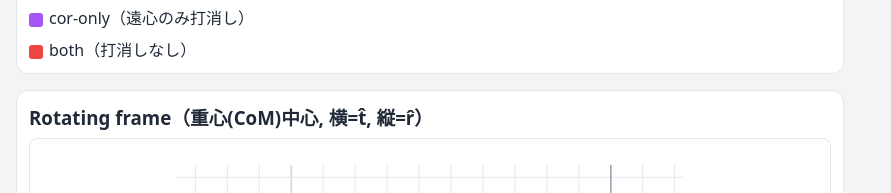
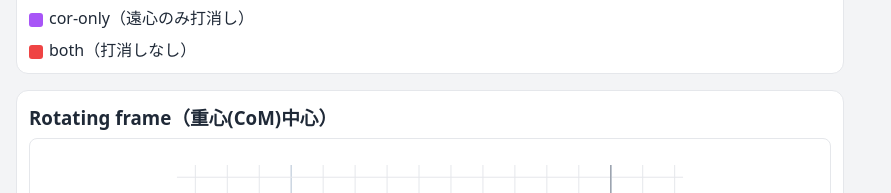
Before and after one commit to FigureSkateIT/FigureSkateMechanics, a plain HTML site: page html/index.html in a window 1280 px wide. Shown: the part 1444-1637 px from the top of the page, without its empty margins (0-891 px from the left). Drawn offline with Linux system fonts and the light colour scheme.

Commit message:
'simulator'

```diff
--- a/html/index.html
+++ b/html/index.html
@@ -108,7 +108,7 @@
       </div>
 
       <div class="canvas-panel">
-        <h3>Rotating frame（重心(CoM)中心, 横=t̂, 縦=r̂）</h3>
+        <h3>Rotating frame（重心(CoM)中心）</h3>
         <canvas id="canvasRot" width="800" height="520"></canvas>
         <div class="legend">
           <div><span class="chip chip-ideal"></span>ideal：r′(t)</div>
```
